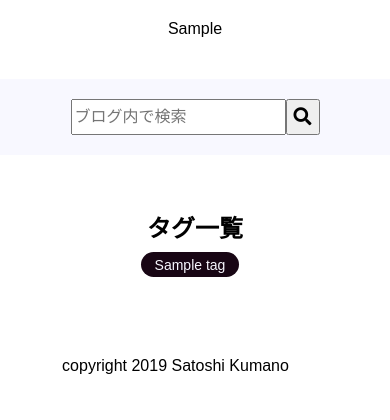
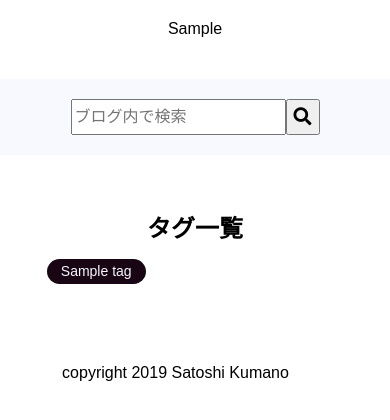
Before and after one commit to the-bears-field/Docker_LEMP_blog, a PHP site: template www/html/views/indexView.php in a window 390 px wide. Shown: the part 375-795 px from the top of the page. Run offline with PHP 8.4, Linux system fonts and the light colour scheme; the template is opened without the code that fills it: most values are stand-ins (such as "Sample title", 1, 10 or a date in 2020); data that the repository does not hold is empty; style sheets or scripts are compiled from the project's sources; some libraries are stand-ins or nearby versions.

Commit message:
スマートフォン向けのタグ一覧を修正

```diff
--- a/www/html/assets/stylesheets/styles-sp.css
+++ b/www/html/assets/stylesheets/styles-sp.css
@@ -621,8 +621,10 @@
         align-content: space-around;
         align-items: baseline;
         display: flex;
-        flex-direction: column;
+        flex-direction: row;
         flex-wrap: wrap;
+        justify-content: left;
+        margin: 0 12vw;
     }
 
     .sidebar__tags-item {
@@ -631,7 +633,7 @@
         color: ghostwhite;
         display: inline-block;
         font-size: 14px;
-        margin: 10px 10px 0 0;
+        margin: 1.2em 1.2em 0 0;
         padding: 0.3em 1em;
     }
 
```
